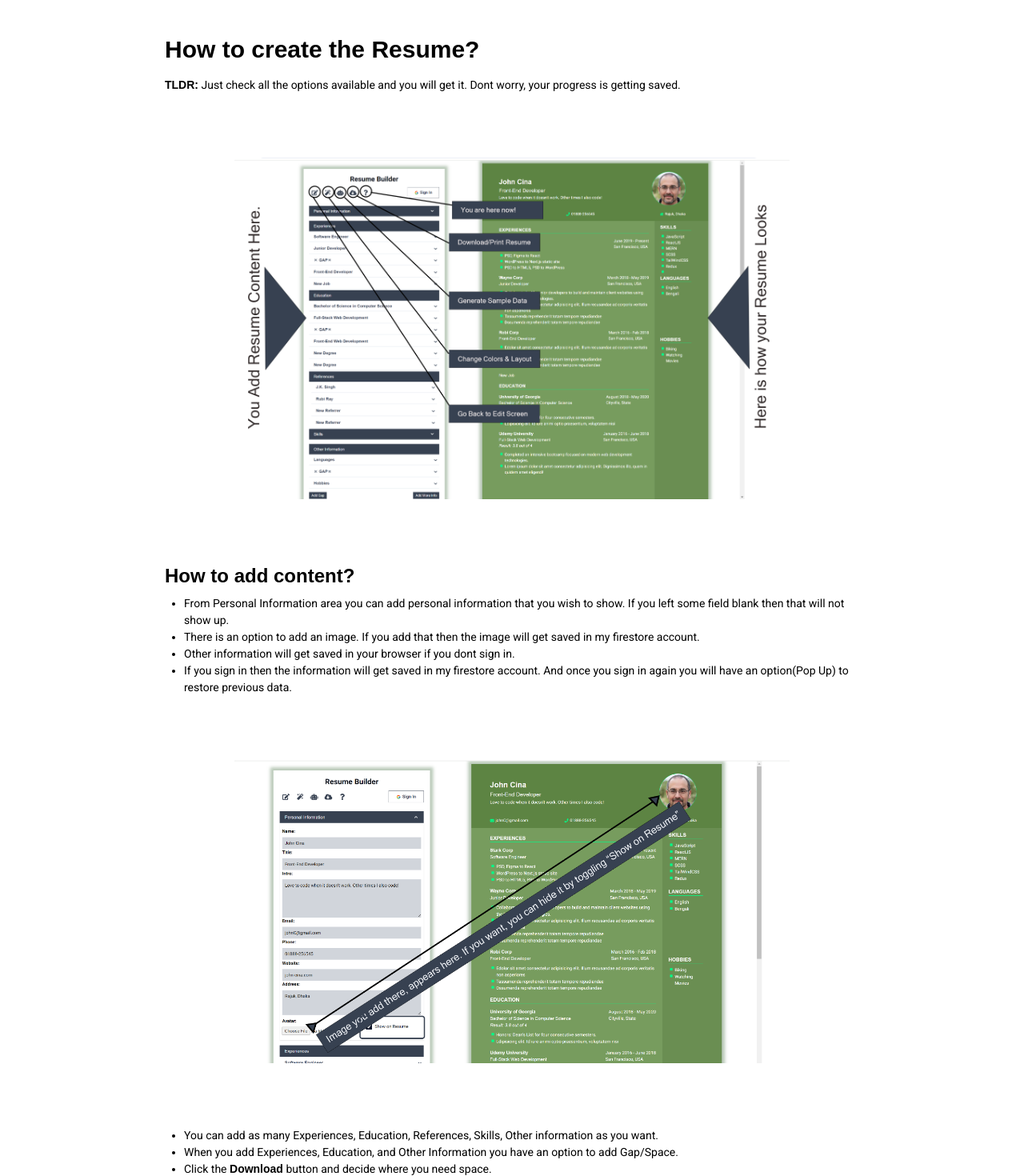
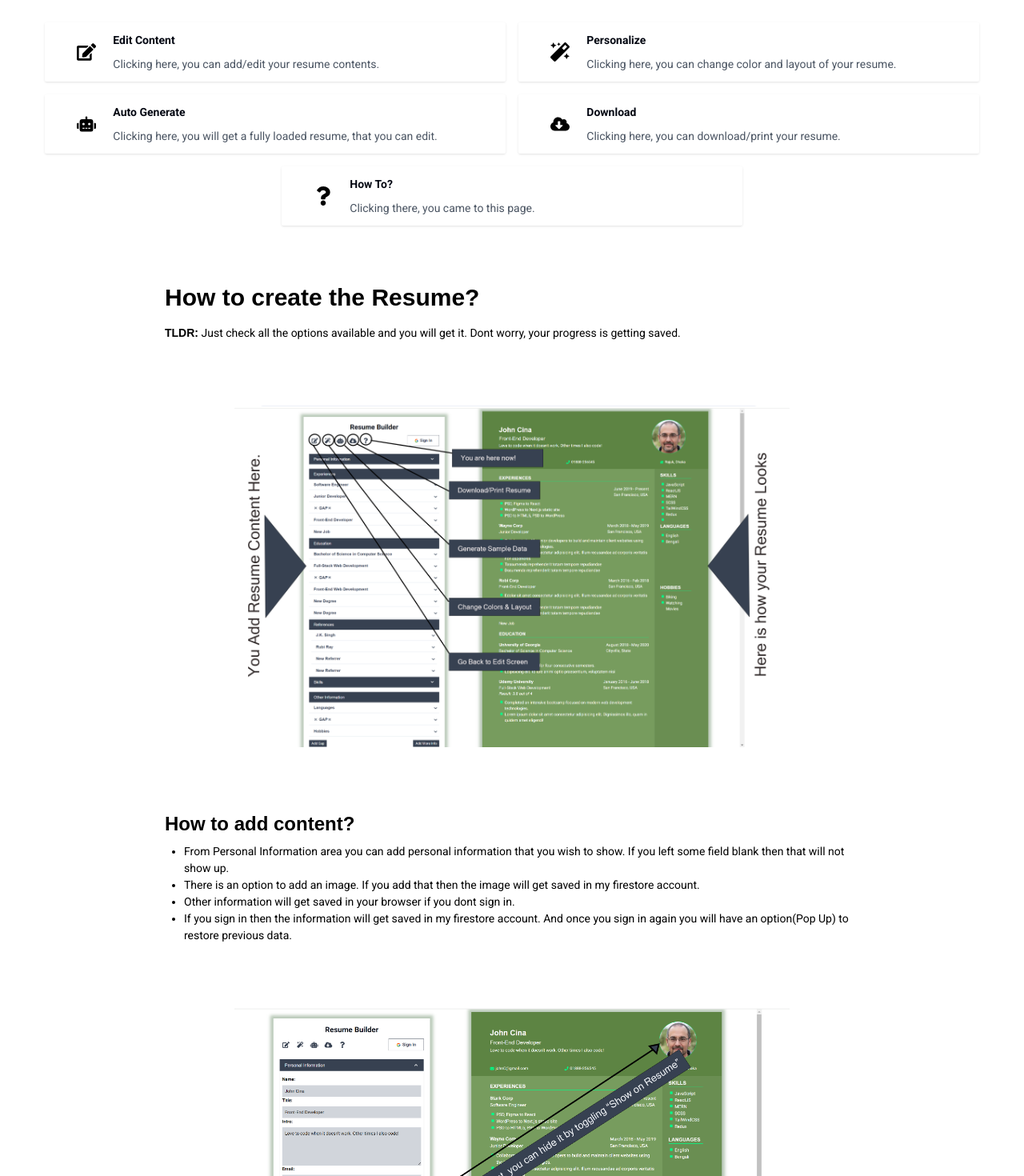
Before and after one commit to syedshaon/Resume-Builder, a Next.js app: page /how-to-create-resume in a window 1280 px wide. Shown: the part 100-1570 px from the top of the page at 80% size. Built offline with nearby package versions, Linux system fonts and the light colour scheme; no server answers.

Commit message:
how to update

```diff
--- a/src/app/how-to-create-resume/page.js
+++ b/src/app/how-to-create-resume/page.js
@@ -1,8 +1,9 @@
 "use client";
 import { useState } from "react";
 import Link from "next/link";
-import { FaEdit } from "react-icons/fa";
+
 import Image from "next/image";
+import { FaEdit, FaRobot, FaCloudDownloadAlt, FaMagic, FaQuestion } from "react-icons/fa";
 
 function Page() {
   const [dfltBangla, setDfltBangla] = useState(false);
@@ -37,9 +38,90 @@ function Page() {
           </div>
         </div>
       </div>
+
+      {/* Intro of Icons */}
+      {/* component */}
+      <div className=" max-w-7xl mx-auto mt-32 flex gap-4  flex-wrap flex-auto   items-center justify-center  ">
+        {/* Card 1 */}
+        <div className="rounded-sm w-full md:max-w-[45%] md:w-1/2 mb-5 md:mb-0 grid grid-cols-12 grid-rows-3 md:grid-rows-2 border-gray-500   shadow p-3 gap-2 items-center hover:shadow-lg transition delay-150 duration-300 ease-in-out hover:scale-105 transform" href="#">
+          {/* Icon */}
+          <div className="col-span-12 md:col-span-2 md:row-start-1  md:row-span-2   flex items-center justify-center">
+            <FaEdit className="text-2xl" />
+          </div>
+          {/* Title */}
+          <div className="col-span-12 md:col-start-3 md:col-span-10 md:row-start-1 md:row-span-1 xl:-ml-5 text-center md:text-left">
+            <p className="text-gray-950 font-semibold">Edit Content</p>
+          </div>
+          {/* Description */}
+          <div className="col-span-12 md:col-start-3  md:col-span-10 md:row-start-2 md:row-span-1 xl:-ml-5 text-center md:text-left">
+            <p className="text-sm text-gray-600 font-light">Clicking here, you can add/edit your resume contents. </p>
+          </div>
+        </div>
+        {/* Card 2 */}
+        <div className="rounded-sm w-full md:max-w-[45%] md:w-1/2 mb-5 md:mb-0 grid grid-cols-12 grid-rows-3 md:grid-rows-2 border-gray-500   shadow p-3 gap-2 items-center hover:shadow-lg transition delay-150 duration-300 ease-in-out hover:scale-105 transform" href="#">
+          {/* Icon */}
+          <div className="col-span-12 md:col-span-2 md:row-start-1  md:row-span-2   flex items-center justify-center">
+            <FaMagic className="text-2xl" />
+          </div>
+          {/* Title */}
+          <div className="col-span-12 md:col-start-3 md:col-span-10 md:row-start-1 md:row-span-1 xl:-ml-5 text-center md:text-left">
+            <p className="text-gray-950 font-semibold">Personalize</p>
+          </div>
+          {/* Description */}
+          <div className="col-span-12 md:col-start-3  md:col-span-10 md:row-start-2 md:row-span-1 xl:-ml-5 text-center md:text-left">
+            <p className="text-sm text-gray-600 font-light">Clicking here, you can change color and layout of your resume. </p>
+          </div>
+        </div>
+        {/* Card 3 */}
+        <div className="rounded-sm w-full md:max-w-[45%] md:w-1/2 mb-5 md:mb-0 grid grid-cols-12 grid-rows-3 md:grid-rows-2 border-gray-500   shadow p-3 gap-2 items-center hover:shadow-lg transition delay-150 duration-300 ease-in-out hover:scale-105 transform" href="#">
+          {/* Icon */}
+          <div className="col-span-12 md:col-span-2 md:row-start-1  md:row-span-2   flex items-center justify-center">
+            <FaRobot className="text-2xl" />
+          </div>
+          {/* Title */}
+          <div className="col-span-12 md:col-start-3 md:col-span-10 md:row-start-1 md:row-span-1 xl:-ml-5 text-center md:text-left">
+            <p className="text-gray-950 font-semibold">Auto Generate</p>
+          </div>
+          {/* Description */}
+          <div className="col-span-12 md:col-start-3  md:col-span-10 md:row-start-2 md:row-span-1 xl:-ml-5 text-center md:text-left">
+            <p className="text-sm text-gray-600 font-light">Clicking here, you will get a fully loaded resume, that you can edit. </p>
+          </div>
+        </div>
+        {/* Card 4 */}
+        <div className="rounded-sm w-full md:max-w-[45%] md:w-1/2 mb-5 md:mb-0 grid grid-cols-12 grid-rows-3 md:grid-rows-2 border-gray-500   shadow p-3 gap-2 items-center hover:shadow-lg transition delay-150 duration-300 ease-in-out hover:scale-105 transform" href="#">
+          {/* Icon */}
+          <div className="col-span-12 md:col-span-2 md:row-start-1  md:row-span-2   flex items-center justify-center">
+            <FaCloudDownloadAlt className="text-2xl" />
+          </div>
+          {/* Title */}
+          <div className="col-span-12 md:col-start-3 md:col-span-10 md:row-start-1 md:row-span-1 xl:-ml-5 text-center md:text-left">
+            <p className="text-gray-950 font-semibold">Download</p>
+          </div>
+          {/* Description */}
+          <div className="col-span-12 md:col-start-3  md:col-span-10 md:row-start-2 md:row-span-1 xl:-ml-5 text-center md:text-left">
+            <p className="text-sm text-gray-600 font-light">Clicking here, you can download/print your resume. </p>
+          </div>
+        </div>
+        {/* Card 5 */}
+        <div className="rounded-sm w-full md:max-w-[45%] md:w-1/2 mb-5 md:mb-0 grid grid-cols-12 grid-rows-3 md:grid-rows-2 border-gray-500   shadow p-3 gap-2 items-center hover:shadow-lg transition delay-150 duration-300 ease-in-out hover:scale-105 transform" href="#">
+          {/* Icon */}
+          <div className="col-span-12 md:col-span-2 md:row-start-1  md:row-span-2   flex items-center justify-center">
+            <FaQuestion className="text-2xl" />
+          </div>
+          {/* Title */}
+          <div className="col-span-12 md:col-start-3 md:col-span-10 md:row-start-1 md:row-span-1 xl:-ml-5 text-center md:text-left">
+            <p className="text-gray-950 font-semibold">How To?</p>
+          </div>
+          {/* Description */}
+          <div className="col-span-12 md:col-start-3  md:col-span-10 md:row-start-2 md:row-span-1 xl:-ml-5 text-center md:text-left">
+            <p className="text-sm text-gray-600 font-light">Clicking there, you came to this page. </p>
+          </div>
+        </div>
+      </div>
+
       {/* EngLish Instructions starts */}
 
-      <div className={`${!dfltBangla ? "block" : "hidden"} px-4 py-8 container max-w-[900px] mx-auto my-28`}>
+      <div className={`${!dfltBangla ? "block" : "hidden"} px-4 py-8 container max-w-[900px] mx-auto mt-10 mb-28`}>
         <h1 className="text-3xl font-bold mb-4">How to create the Resume?</h1>
 
         <p>
@@ -62,7 +144,11 @@ function Page() {
           <li>You can add as many Experiences, Education, References, Skills, Other information as you want.</li>
           <li>When you add Experiences, Education, and Other Information you have an option to add Gap/Space.</li>
           <li>
-            Click the <em className="font-bold">Download</em> button and decide where you need space.
+            Click the{" "}
+            <em className="font-bold">
+              Download <FaCloudDownloadAlt />
+            </em>
+            button and decide where you need space.
           </li>
           <li>Generally, you need space at the end/beginning of a page.</li>
           <li>
@@ -75,7 +161,11 @@ function Page() {
 
         <ul className="list-disc ml-6 mb-4">
           <li>
-            By clicking on the <em className="font-bold">Download</em> button, you can print your resume with some printer or can download as .PDF with your browsers <em className="font-bold">Print to PDF</em> function.
+            By clicking on the{" "}
+            <em className="font-bold">
+              Download <FaCloudDownloadAlt />
+            </em>
+            button, you can print your resume with some printer or can download as .PDF with your browsers <em className="font-bold">Print to PDF</em> function.
           </li>
           <li>
             If you are on a PC/Mac and want to download as .PDF then make sure to set no margin from the <em className="font-bold">Save as PDF</em> dialogue box.
@@ -121,7 +211,7 @@ function Page() {
       {/* EngLish Instructions ends */}
 
       {/* Bengali Starts */}
-      <div className={` ${dfltBangla ? "block" : "hidden"} px-4  py-8 container   max-w-[900px] mx-auto my-28 `}>
+      <div className={` ${dfltBangla ? "block" : "hidden"} px-4  py-8 container   max-w-[900px] mx-auto mt-10 mb-28 `}>
         <h1 className="text-3xl font-bold mb-4">কীভাবে জীবনবৃত্তান্ত(Resume/CV) তৈরি করবেন?</h1>
 
         <p>
@@ -144,7 +234,10 @@ function Page() {
           <li>আপনি যত খুশি অভিজ্ঞতা, শিক্ষা, রেফারেন্স, দক্ষতা, অন্যান্য তথ্য যোগ করতে পারেন।</li>
           <li>যখন আপনি অভিজ্ঞতা, শিক্ষা এবং অন্যান্য তথ্য যোগ করেন তখন আপনি ফাঁকা জায়গা (Gap) যোগ করার অপশন পাবেন।</li>
           <li>
-            <em className="font-bold">ডাউনলোড (Download)</em> বাটনে ক্লিক করুন এবং আপনার কোথায় ফাঁকা জায়গা (Gap) প্রয়োজন তা বুঝে নিন৷
+            <em className="font-bold">
+              ডাউনলোড (Download) <FaCloudDownloadAlt />
+            </em>
+            বাটনে ক্লিক করুন এবং আপনার কোথায় ফাঁকা জায়গা (Gap) প্রয়োজন তা বুঝে নিন৷
           </li>
           <li>সাধারণত, একটি পৃষ্ঠার শেষে/শুরুতে আপনার ফাঁকা জায়গা (Gap) প্রয়োজন।</li>
           <li>
@@ -157,7 +250,10 @@ function Page() {
 
         <ul className="list-disc ml-6 mb-4">
           <li>
-            <em className="font-bold">ডাউনলোড (Download)</em> বাটনে ক্লিক করে, আপনি প্রিন্টার দিয়ে আপনার জীবনবৃত্তান্ত প্রিন্ট করতে পারেন অথবা আপনার ব্রাউজারের <em className="font-bold">Print to PDF</em> ফাংশন ব্যাবহার করে .PDF (পি ডি এফ) আকারে সেভ করতে পারেন।
+            <em className="font-bold">
+              ডাউনলোড (Download) <FaCloudDownloadAlt />
+            </em>
+            বাটনে ক্লিক করে, আপনি প্রিন্টার দিয়ে আপনার জীবনবৃত্তান্ত প্রিন্ট করতে পারেন অথবা আপনার ব্রাউজারের <em className="font-bold">Print to PDF</em> ফাংশন ব্যাবহার করে .PDF (পি ডি এফ) আকারে সেভ করতে পারেন।
           </li>
           <li>
             আপনি যদি PC/Mac এ থাকেন এবং .PDF হিসাবে ডাউনলোড করতে চান তাহলে নিশ্চিত করুন যে <em className="font-bold">Save as PDF</em> ডায়ালগ বক্স থেকে কোনো মার্জিন সেট করা নেই।
--- a/src/components/cv-create/Header.jsx
+++ b/src/components/cv-create/Header.jsx
@@ -34,11 +34,12 @@ export default function Header() {
         </div>
 
         <div class="group relative ">
-          <button disabled={!showEdit} onClick={personalize}>
+          <button className="relative   z-10" disabled={!showEdit} onClick={personalize}>
             <FaMagic className=" text-gray-700 hover:text-gray-950 text-xl transition-all hover:text-2xl w-10 " />
           </button>
 
           <span class="absolute -top-10 left-[50%] -translate-x-[50%] z-20 origin-left scale-0 rounded-lg border border-gray-300 bg-white px-3 py-2 text-sm font-medium shadow-md transition-all duration-300 ease-in-out group-hover:scale-100">Personalize</span>
+          <div class="absolute -inset-1 bg-gradient-to-r from-red-600 to-violet-600 rounded-lg blur opacity-50 group-hover:opacity-100 transition duration-1000 group-hover:duration-200  "></div>
         </div>
 
         <div class="group relative ">
@@ -52,7 +53,7 @@ export default function Header() {
         </div>
 
         <div class="group relative ">
-          <Link href="/how-to-create-resume" aria-label="How To Create Resume?" target="_blank">
+          <Link href="/how-to-create-resume" aria-label="How To Create Resume?">
             <FaQuestion className="  text-gray-700 hover:text-gray-950 text-xl transition-all hover:text-2xl w-10 " />
           </Link>
           <span class=" w-[80px] absolute -top-10 left-[50%] -translate-x-[50%] z-20 origin-left scale-0 rounded-lg border border-gray-300 bg-white px-3 py-2 text-sm font-medium shadow-md transition-all duration-300 ease-in-out group-hover:scale-100">How To?</span>
```
